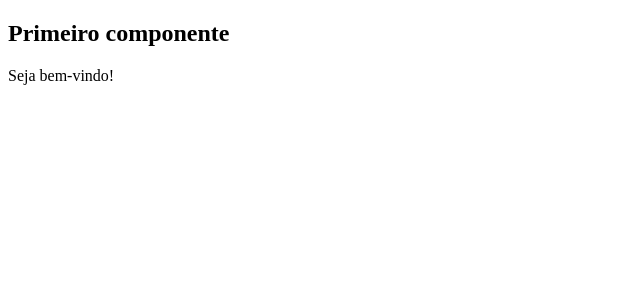
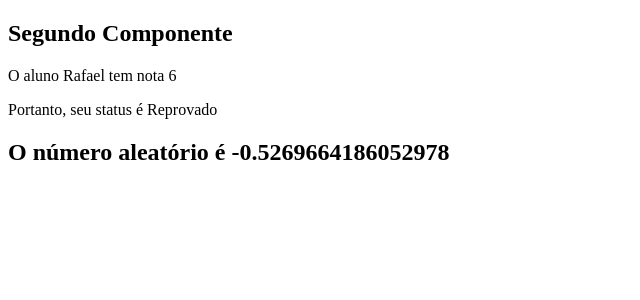
Before and after one commit to rafalangoni/fundamentos-react, a React (Create React App) app: page / in a window 1280 px wide. Shown: the top 300 px of the page, without its empty margins (0-640 px from the left). Built offline with nearby package versions, Linux system fonts and the light colour scheme.

Commit message:
componentes com props

```diff
--- /dev/null
+++ b/src/App.jsx
@@ -0,0 +1,17 @@
+import React from "react";
+import ComParametros from "./components/basicos/ComParametros";
+import Aleatorio from "./components/basicos/Aleatorio";
+
+export default function App() {
+  return (
+    <>
+      <ComParametros
+      id="Segundo Componente"
+      aluno="Rafael"
+      nota={6} />
+      <Aleatorio
+        min={1}
+        max={10} />
+    </>
+  );
+}
--- /dev/null
+++ b/src/components/basicos/Aleatorio.jsx
@@ -0,0 +1,13 @@
+import React from "react";
+
+const Aleatorio = ({min, max}) => {
+  const numeroAleatorio = Math.random() * (max - min) - min;
+
+    return (
+    <>
+      <h2>O número aleatório é {numeroAleatorio}</h2>
+    </>
+  );
+};
+
+export default Aleatorio;
--- /dev/null
+++ b/src/components/basicos/ComParametros.jsx
@@ -0,0 +1,14 @@
+import React from "react";
+
+export default function ComParametros({id, aluno, nota}){
+
+    const status = nota >= 7 ? 'Aprovado' : 'Reprovado'
+
+    return (
+        <div>
+            <h2>{id}</h2>
+            <p>O aluno {aluno} tem nota {nota}</p>
+            <p>Portanto, seu status é {status}</p>
+        </div>
+    )
+}
--- a/src/components/basicos/Primeiro.js
+++ /dev/null
@@ -1,12 +0,0 @@
-import React from "react";
-
-export default function App(){
-    const mensagem = 'Seja bem-vindo!'
-    return(
-        <div>
-            <h2>Primeiro componente</h2>
-            <p>{mensagem}</p>
-        </div>
-
-    )
-}
--- a/src/index.js
+++ b/src/index.js
@@ -1,6 +1,6 @@
 import React from 'react';
 import ReactDOM from 'react-dom/client';
-import App from './components/basicos/Primeiro';
+import App from './App';
 
 const root = ReactDOM.createRoot(document.getElementById('root'));
 root.render(
```
